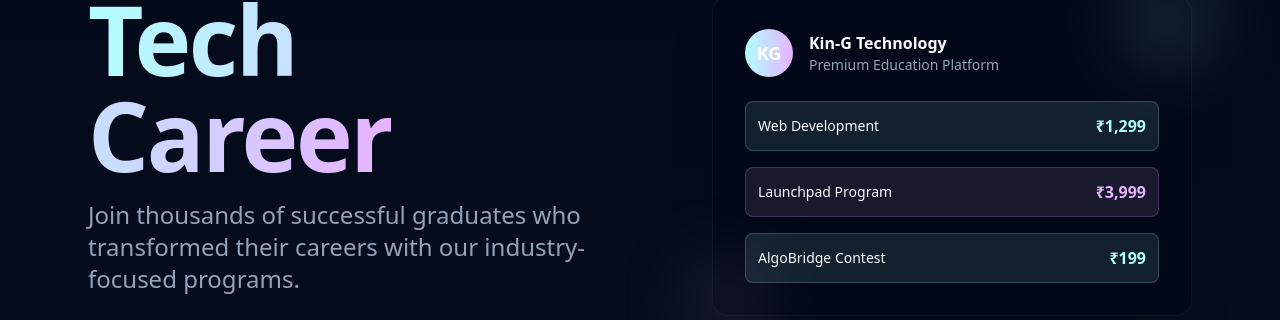
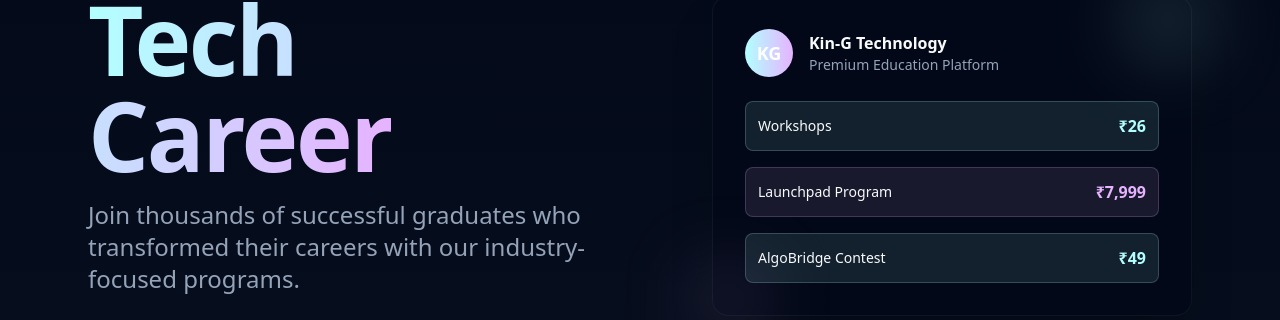
Before and after one commit to Abir-dev/kinG, a React (Vite) app: page /register in a window 1280 px wide. Shown: the part 308-628 px from the top of the page. Built offline with nearby package versions, Linux system fonts and the light colour scheme.

Commit message:
minor change in the register page

```diff
--- a/client/pages/RegisterPage.tsx
+++ b/client/pages/RegisterPage.tsx
@@ -203,16 +203,16 @@ export default function RegisterPage() {
 
                       <div className="space-y-4">
                         <div className="flex items-center justify-between p-3 bg-neon-cyan/10 rounded-lg border border-neon-cyan/20">
-                          <span className="text-sm font-medium">Web Development</span>
-                          <span className="text-neon-cyan font-semibold">₹1,299</span>
+                          <span className="text-sm font-medium">Workshops</span>
+                          <span className="text-neon-cyan font-semibold">₹26</span>
                         </div>
                         <div className="flex items-center justify-between p-3 bg-neon-purple/10 rounded-lg border border-neon-purple/20">
                           <span className="text-sm font-medium">Launchpad Program</span>
-                          <span className="text-neon-purple font-semibold">₹3,999</span>
+                          <span className="text-neon-purple font-semibold">₹7,999</span>
                         </div>
                         <div className="flex items-center justify-between p-3 bg-neon-cyan/10 rounded-lg border border-neon-cyan/20">
                           <span className="text-sm font-medium">AlgoBridge Contest</span>
-                          <span className="text-neon-cyan font-semibold">₹199</span>
+                          <span className="text-neon-cyan font-semibold">₹49</span>
                         </div>
                       </div>
                     </div>
```
